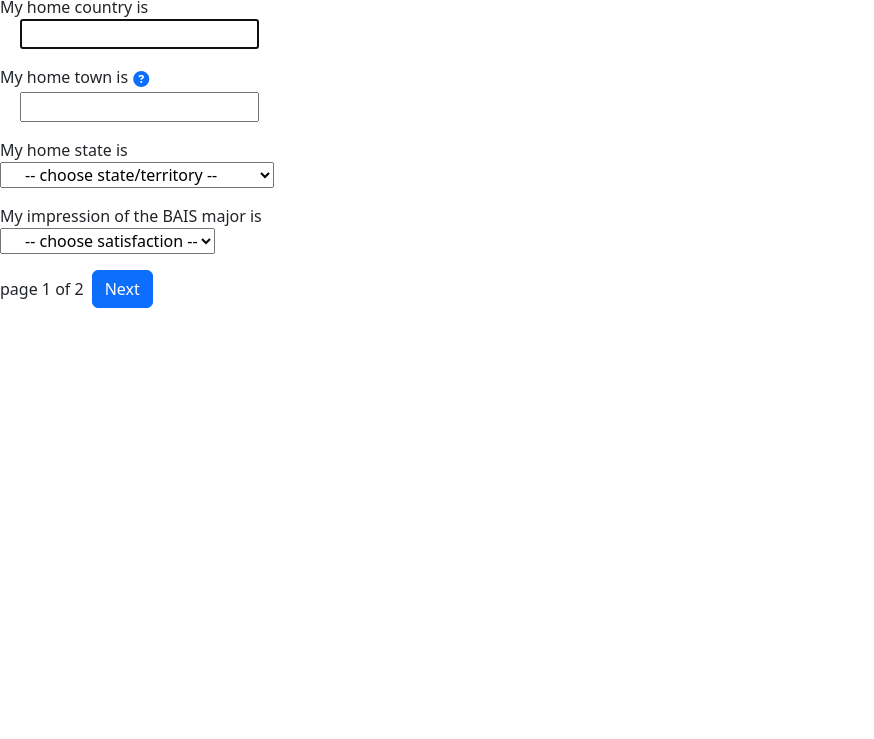
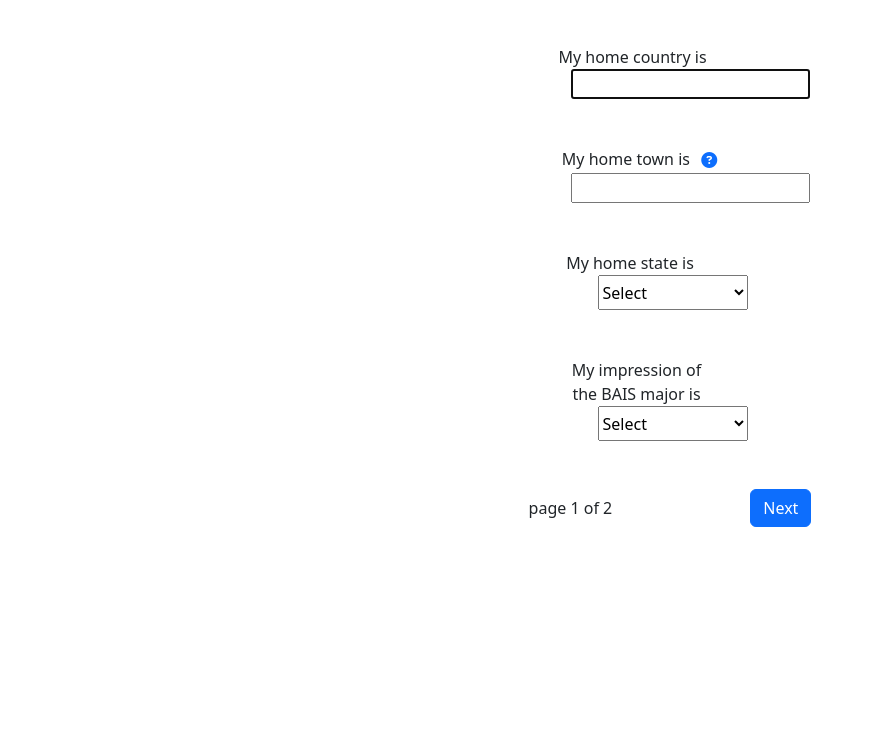
Before and after one commit to fmetcalf/fmmetcalf_HW9, a plain HTML site: page fmmetcalf_p1.html in a window 1280 px wide. Shown: the part 61-800 px from the top of the page, without its empty margins (0-874 px from the left). Drawn offline with nearby package versions, Linux system fonts and the light colour scheme.

Commit message:
Page 1 styling done

```diff
--- a/fmmetcalf_p1.html
+++ b/fmmetcalf_p1.html
@@ -17,15 +17,23 @@
     ></script>
   </head>
   <body>
-    <h1>Business Analytics Student Survey</h1>
+    <div class="text-center">
+      <h1 class="fs-4 mb-5">
+        Business Analytics<br />
+        Student Survey
+      </h1>
       <form action="fmmetcalf_p2.html" method="GET">
-      <div class="mb-3">
-        <label for="country"> My home country is</label><br />
+        <div class="mb-5">
+          <label for="country" style="margin-right: 15px">
+            My home country is</label
+          ><br />
           <input type="text" id="country" name="country" autofocus />
         </div>
 
-      <div class="mb-3">
-        <label for="home_town">My home town is</label>
+        <div class="mb-5">
+          <label for="home_town" style="margin-right: 6px"
+            >My home town is</label
+          >
           <button
             type="button"
             class="btn btn-link p-0"
@@ -39,10 +47,12 @@
           <input type="text" id="home_town" name="home_town" required />
         </div>
 
-      <div class="mb-3">
-        <label for="home_state"> My home state is</label><br />
-        <select name="home_state" id="home_state">
-          <option value="">-- choose state/territory --</option>
+        <div class="mb-5">
+          <label for="home_state" style="margin-right: 20px">
+            My home state is</label
+          ><br />
+          <select name="home_state" id="home_state" style="margin-left: 65px">
+            <option value="">Select</option>
             <option value="AL">AL</option>
             <option value="AK">AK</option>
             <option value="AZ">AZ</option>
@@ -104,12 +114,19 @@
           </select>
         </div>
 
-      <div class="mb-3">
-        <label for="impression"> My impression of the BAIS major is</label
+        <div class="mb-5">
+          <label for="impression" style="margin-right: 7px">
+            My impression of<br />
+            the BAIS major is</label
           ><br />
           <div class="indent">
-          <select name="impression" id="impression" required>
-            <option value="">-- choose satisfaction --</option>
+            <select
+              name="impression"
+              id="impression"
+              style="margin-left: 65px"
+              required
+            >
+              <option value="">Select</option>
               <option value="5">Very Positive</option>
               <option value="4">Positive</option>
               <option value="3">Neutral</option>
@@ -118,11 +135,18 @@
             </select>
           </div>
         </div>
-      <div class="d-flex justify-content-start align-items-center gap-2">
-        <p class="mb-0">page 1 of 2</p>
-        <button type="submit" class="btn btn-primary">Next</button>
+        <div class="d-flex justify-content-center align-items-center gap-2">
+          <p class="mb-0" style="margin-left: 60px">page 1 of 2</p>
+          <button
+            type="submit"
+            class="btn btn-primary"
+            style="margin-left: 130px"
+          >
+            Next
+          </button>
         </div>
       </form>
+    </div>
     <script
       src="https://cdn.jsdelivr.net/npm/bootstrap@5.3.3/dist/js/bootstrap.bundle.min.js"
       integrity="sha384-YvpcrYf0tY3lHB60NNkmXc5s9fDVZLESaAA55NDzOxhy9GkcIdslK1eN7N6jIeHz"
--- a/stylesheet.css
+++ b/stylesheet.css
@@ -31,10 +31,9 @@
   visibility: visible;
 }
 
-/* Indent text fields */
 input[type="text"],
 select {
-  margin-left: 20px; /* Adjust indentation */
+  margin-left: 100px; /* Adjust indentation */
 }
 
 /* Indent checkboxes and radio buttons */
@@ -57,3 +56,37 @@ select {
   border-radius: 5px;
   box-shadow: 0 2px 5px rgba(0, 0, 0, 0.1);
 }
+
+select {
+  width: 150px; /* Set the desired width */
+  height: 35px; /* Set the height for a smaller box */
+  font-size: 0.9rem; /* Adjust font size to make the text smaller */
+  padding: 0px; /* Adjust padding inside the select box */
+}
+
+/* Align all form elements to the left */
+.form-group {
+  margin-bottom: 20px; /* Space between form groups */
+  text-align: left; /* Align the text to the left */
+}
+
+/* Labels should be block elements and aligned to the left */
+.form-group label {
+  display: block; /* Ensures label takes up full width */
+  margin-bottom: 5px; /* Space between label and input */
+  font-weight: bold; /* Optional: Make the labels bold */
+}
+
+/* Input fields and select boxes */
+.form-group input,
+.form-group select {
+  width: 100%; /* Make inputs/selects fill the available space */
+  padding: 8px; /* Padding for better readability */
+  border: 1px solid #ccc;
+  border-radius: 4px;
+}
+
+/* Optional: Adjust the size of the select box */
+.form-group select {
+  height: 35px;
+} /* Left-align the label */
```
Lines whose indentation alone changed are shown as unchanged.
